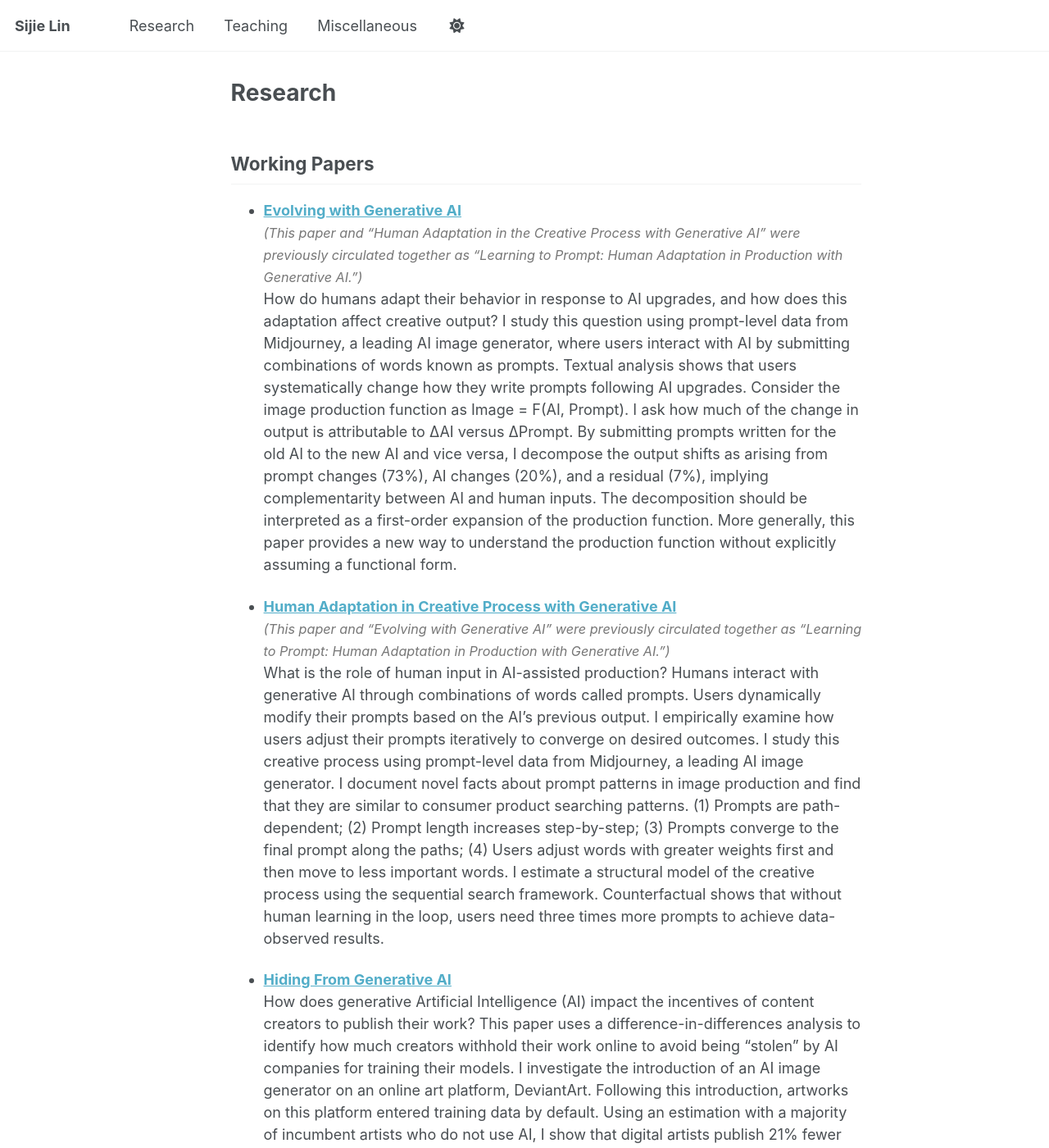
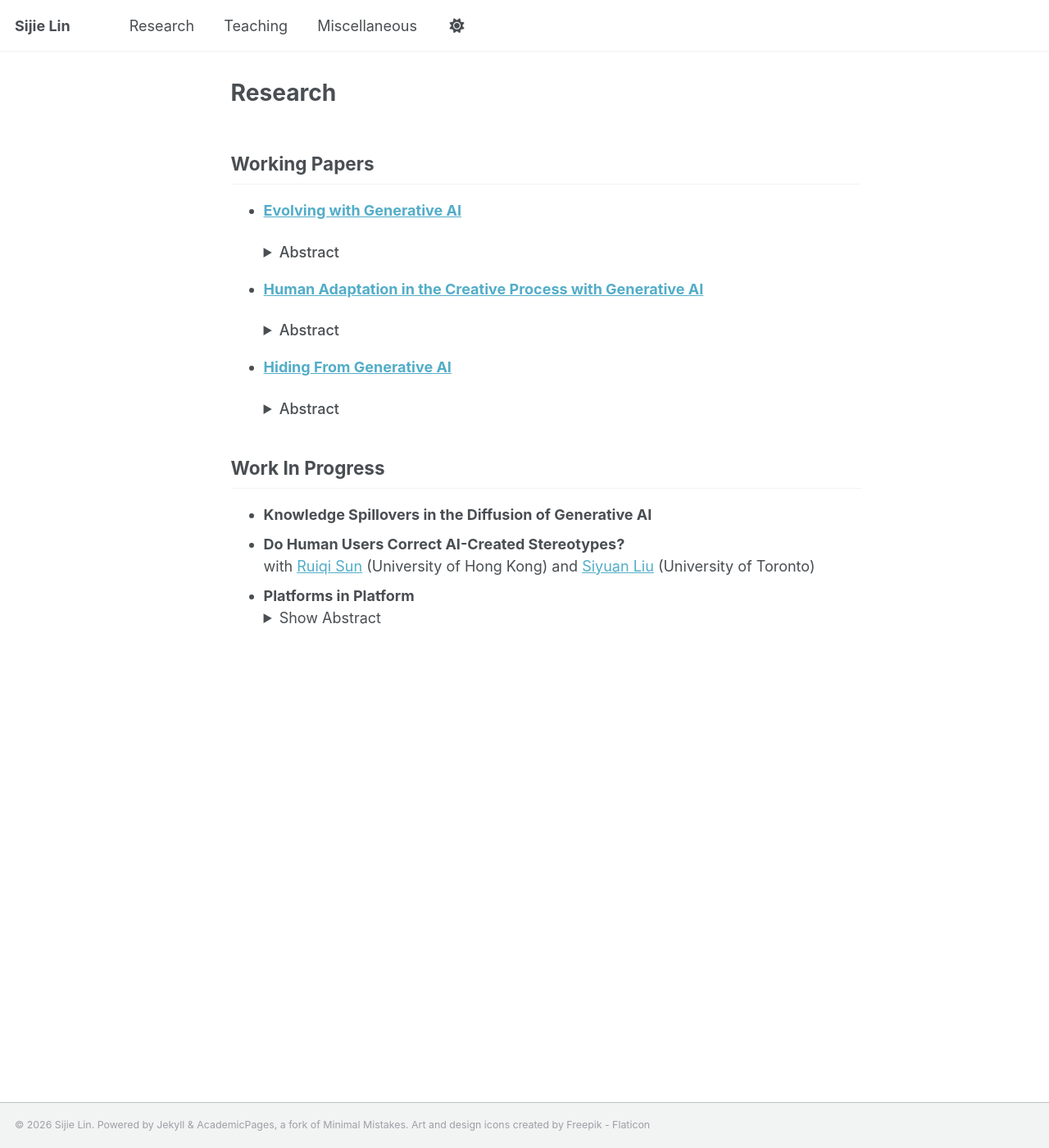
Before and after one commit to sijielin/sijielin.github.io, a Jekyll site: the page built from _pages/research.md, in a window 1280 px wide and 1400 px high. Shown: the whole window at 82% size. Built offline with Jekyll 4.4.1, drawn with Linux system fonts in a browser that asks for light colours; some of the changed text lies outside the part shown.

Commit message:
Refactor working papers section with abstracts
Updated the formatting of working papers and added abstracts for better readability. Adjusted the presentation of paper titles and descriptions to include details sections.

```diff
--- a/_pages/research.md
+++ b/_pages/research.md
@@ -7,16 +7,43 @@
 
 ## Working Papers
 
-- **[Evolving with Generative AI](https://ssrn.com/abstract=7300042)**<br>
-  <span style="color: #777; font-size: 0.9em; font-style: italic;">(This paper and “Human Adaptation in the Creative Process with Generative AI” were previously circulated together as “Learning to Prompt: Human Adaptation in Production with Generative AI.”)</span><br>
+- **[Evolving with Generative AI](https://ssrn.com/abstract=7300042)**
+
+  <details style="margin-top: 0.35em; margin-bottom: 1em;">
+  <summary style="cursor: pointer; font-weight: 500;">Abstract</summary>
+
+  <div style="color: #777; font-size: 0.9em; font-style: italic; margin-top: 0.5em; margin-bottom: 0.5em;">
+  This paper and “Human Adaptation in the Creative Process with Generative AI” were previously circulated together as “Learning to Prompt: Human Adaptation in Production with Generative AI.”
+  </div>
+
+  <div>
   How do humans adapt their behavior in response to AI upgrades, and how does this adaptation affect creative output? I study this question using prompt-level data from Midjourney, a leading AI image generator, where users interact with AI by submitting combinations of words known as prompts. Textual analysis shows that users systematically change how they write prompts following AI upgrades. Consider the image production function as Image = F(AI, Prompt). I ask how much of the change in output is attributable to ∆AI versus ∆Prompt. By submitting prompts written for the old AI to the new AI and vice versa, I decompose the output shifts as arising from prompt changes (73%), AI changes (20%), and a residual (7%), implying complementarity between AI and human inputs. The decomposition should be interpreted as a first-order expansion of the production function. More generally, this paper provides a new way to understand the production function without explicitly assuming a functional form.
+  </div>
+  </details>
 
-- **[Human Adaptation in Creative Process with Generative AI](https://ssrn.com/abstract=7299800)**<br>
- <span style="color: #777; font-size: 0.9em; font-style: italic;">(This paper and “Evolving with Generative AI” were previously circulated together as “Learning to Prompt: Human Adaptation in Production with Generative AI.”)</span><br>
+- **[Human Adaptation in the Creative Process with Generative AI](https://ssrn.com/abstract=7299800)**
+
+  <details style="margin-top: 0.35em; margin-bottom: 1em;">
+  <summary style="cursor: pointer; font-weight: 500;">Abstract</summary>
+
+  <div style="color: #777; font-size: 0.9em; font-style: italic; margin-top: 0.5em; margin-bottom: 0.5em;">
+  This paper and “Evolving with Generative AI” were previously circulated together as “Learning to Prompt: Human Adaptation in Production with Generative AI.”
+  </div>
+
+  <div>
   What is the role of human input in AI-assisted production? Humans interact with generative AI through combinations of words called prompts. Users dynamically modify their prompts based on the AI's previous output. I empirically examine how users adjust their prompts iteratively to converge on desired outcomes. I study this creative process using prompt-level data from Midjourney, a leading AI image generator. I document novel facts about prompt patterns in image production and find that they are similar to consumer product searching patterns. (1) Prompts are path-dependent; (2) Prompt length increases step-by-step; (3) Prompts converge to the final prompt along the paths; (4) Users adjust words with greater weights first and then move to less important words. I estimate a structural model of the creative process using the sequential search framework. Counterfactual shows that without human learning in the loop, users need three times more prompts to achieve data-observed results.
+  </div>
+  </details>
 
 - **[Hiding From Generative AI](https://papers.ssrn.com/sol3/papers.cfm?abstract_id=4793782)**
+
+  <details style="margin-top: 0.35em; margin-bottom: 1em;">
+  <summary style="cursor: pointer; font-weight: 500;">Abstract</summary>
+
+  <div style="margin-top: 0.5em;">
   How does generative Artificial Intelligence (AI) impact the incentives of content creators to publish their work? This paper uses a difference-in-differences analysis to identify how much creators withhold their work online to avoid being "stolen" by AI companies for training their models. I investigate the introduction of an AI image generator on an online art platform, DeviantArt. Following this introduction, artworks on this platform entered training data by default. Using an estimation with a majority of incumbent artists who do not use AI, I show that digital artists publish 21% fewer artworks following AI's introduction on this platform, in contrast to artisan craft artists. This reduction could potentially hinder knowledge spillovers to other artists and AI training data availability. Multi‑homing artists continue to publish at similar levels on Instagram as before, suggesting that they reduce publication specifically on DeviantArt rather than cutting overall production. Furthermore, I find no evidence of a decline in the quality of published works at either the intensive or extensive margins.
+  </div>
+  </details>
 
 ## Work In Progress
 
```
